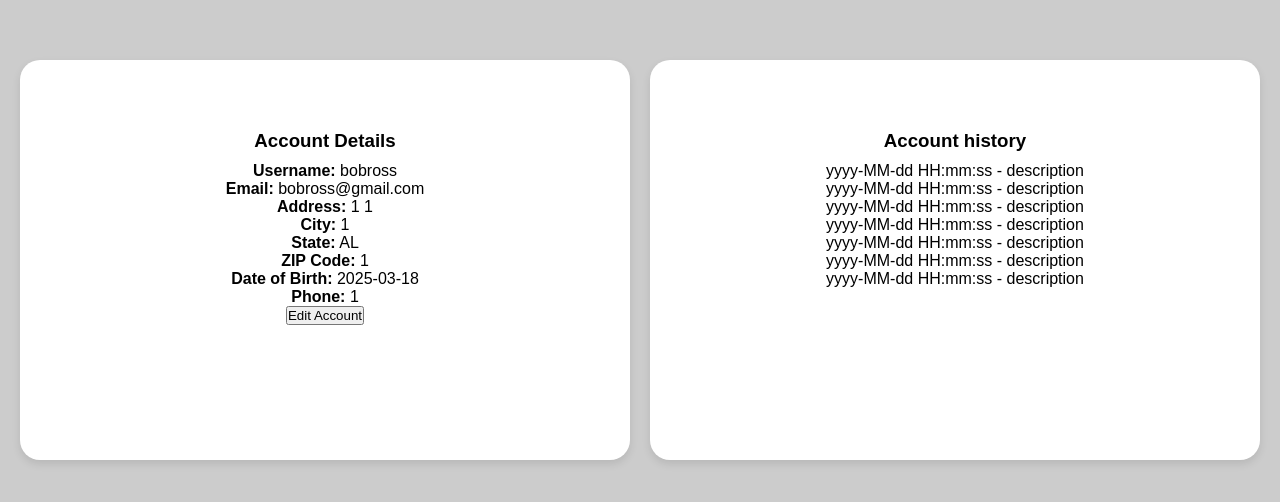
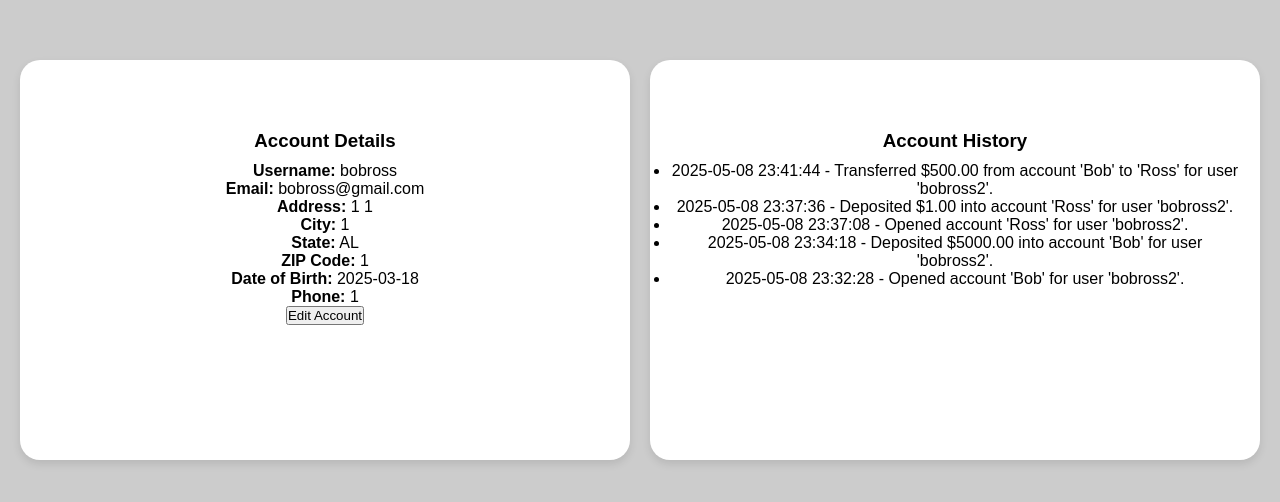
Before and after one commit to bmai1/CMPE-131-Group-1, a Flask app: page /account_details in a window 1280 px wide. Shown: the part 69-571 px from the top of the page. Run offline with Flask 3, Linux system fonts and the light colour scheme; a user stored in the database is signed in; data comes from the database, SQL or seed files in the repository; both versions use the stored data as it was after the commit.

Commit message:
Fix main app. Admin view does not work.

```diff
--- a/app.py
+++ b/app.py
@@ -32,6 +32,14 @@ def close_db(exception):
     if db is not None:
         db.close()
 
+def log_action(description):
+    """
+    Logs an action into the history table with the current timestamp.
+    """
+    db = get_db()
+    db.execute("INSERT INTO history (datetime, description) VALUES (datetime('now'), ?)", (description,))
+    db.commit()
+
 @app.route('/')
 def index():
     """
@@ -55,7 +63,10 @@ def login():
         db = get_db()
         user = db.execute("SELECT * FROM users WHERE username = ?", (username,)).fetchone()
 
-        if user and bcrypt.checkpw(password.encode('utf-8'), user['password']):
+        if username == "admin" and password == "admin":
+            session['username'] = username
+            return redirect(url_for('admin'))
+        elif user and bcrypt.checkpw(password.encode('utf-8'), user['password']):
             session['username'] = username
             return redirect(url_for('dashboard'))
         else:
@@ -117,10 +128,12 @@ def dashboard():
             if form_id == 'open_account':
                 db.execute("INSERT INTO accounts (username, accountname, balance) VALUES (?, ?, ?)", (username, accountname, 0))
                 db.commit()
+                log_action(f"Opened account '{accountname}' for user '{username}'.")
 
             elif form_id == 'close_account':
                 db.execute("DELETE FROM accounts WHERE username = ? AND accountname = ?", (username, accountname))
                 db.commit()
+                log_action(f"Closed account '{accountname}' for user '{username}'.")
 
             return redirect(url_for('dashboard'))
 
@@ -137,8 +150,11 @@ def account_details():
         username = session['username']
         db = get_db()
         user = db.execute("SELECT * FROM users WHERE username = ?", (username,)).fetchone()
+        history = db.execute(
+                "SELECT datetime, description FROM history ORDER BY datetime DESC LIMIT 8"
+        ).fetchall()
         if user:
-            return render_template('accountdetails.html', user=user)
+            return render_template('accountdetails.html', user=user, history=history)
 
     return redirect(url_for('login'))  # Redirect to login if not authenticated
 
@@ -174,7 +190,7 @@ def edit_account():
     return redirect(url_for('login'))
 
 
-@app.route('/deposit',  methods=['GET', 'POST'])
+@app.route('/deposit', methods=['GET', 'POST'])
 def deposit():
     """
         Route for deposit.
@@ -182,21 +198,79 @@ def deposit():
     if 'username' in session:
         username = session['username']
         db = get_db()
+        message = ""
 
         if request.method == 'POST':
             accountname = request.form.get('accountname')
-            depositamount = float(request.form.get('depositamount'))
-            balance = db.execute("SELECT balance FROM accounts WHERE username = ? AND accountname = ?", (username, accountname)).fetchone()[0]
+            depositamount_str = request.form.get('depositamount')
 
-            if depositamount > 0:
-                db.execute("UPDATE accounts SET balance = ? WHERE username = ? AND accountname = ?", (balance + depositamount, username, accountname))
-                db.commit()
+            if not accountname or not depositamount_str:
+                message = "Please provide all required fields."
+            else:
+                try:
+                    depositamount = float(depositamount_str)
+                    if depositamount <= 0:
+                        message = "Deposit amount must be greater than zero."
+                    else:
+                        # Check if the account exists
+                        account = db.execute(
+                            "SELECT balance FROM accounts WHERE username = ? AND accountname = ?",
+                            (username, accountname)
+                        ).fetchone()
 
-    return render_template('deposit.html')
+                        if not account:
+                            message = f"Account '{accountname}' does not exist for user '{username}'."
+                        else:
+                            # Perform the deposit
+                            new_balance = account['balance'] + depositamount
+                            db.execute(
+                                "UPDATE accounts SET balance = ? WHERE username = ? AND accountname = ?",
+                                (new_balance, username, accountname)
+                            )
+                            db.commit()
+                            log_action(f"Deposited ${depositamount:.2f} into account '{accountname}' for user '{username}'.")
+                            message = f"Successfully deposited ${depositamount:.2f} into account '{accountname}'."
+                except ValueError:
+                    message = "Invalid deposit amount. Please enter a valid number."
+
+        return render_template('deposit.html', username=username, message=message)
 
 
-@app.route('/transfer')
+@app.route('/transfer', methods=['GET', 'POST'])
 def transfer():
+    if 'username' in session:
+        username = session['username']
+        db = get_db()
+
+        if request.method == 'POST':
+            fromaccount = request.form.get('fromaccount')
+            toaccount = request.form.get('toaccount')
+            amount = float(request.form.get('amount'))
+
+            if fromaccount != toaccount and amount > 0:
+                from_balance = db.execute(
+                    "SELECT balance FROM accounts WHERE username = ? AND accountname = ?",
+                    (username, fromaccount)
+                ).fetchone()
+
+                to_balance = db.execute(
+                    "SELECT balance FROM accounts WHERE username = ? AND accountname = ?",
+                    (username, toaccount)
+                ).fetchone()
+
+                if from_balance['balance'] >= amount:
+                    db.execute(
+                        "UPDATE accounts SET balance = balance - ? WHERE username = ? AND accountname = ?",
+                        (amount, username, fromaccount)
+                    )
+
+                    db.execute(
+                        "UPDATE accounts SET balance = balance + ? WHERE username = ? AND accountname = ?",
+                        (amount, username, toaccount)
+                    )
+                    db.commit()
+                    log_action(f"Transferred ${amount:.2f} from account '{fromaccount}' to '{toaccount}' for user '{username}'.")
+
     return render_template('transfer.html')
 
 @app.route('/withdraw', methods=['GET', 'POST'])
@@ -245,6 +319,7 @@ def withdraw():
                             db.execute("UPDATE accounts SET balance = balance - ? WHERE username = ? AND accountname = ?",
                                        (amount, username, accountname))
                             db.commit()
+                            log_action(f"Withdrew ${amount:.2f} from account '{accountname}' for user '{username}'.")
 
                             message = f"Successfully withdrew ${amount:.2f} from {accountname}."
                             accounts = db.execute("SELECT accountname, balance FROM accounts WHERE username = ?", (username,)).fetchall()
--- a/templates/accountdetails.html
+++ b/templates/accountdetails.html
@@ -43,14 +43,16 @@
             </div>
             <div class="col">
                 <div class="content-box">
-                    <h3>Account history</h3>
-                    <p>yyyy-MM-dd HH:mm:ss - description</p>
-                    <p>yyyy-MM-dd HH:mm:ss - description</p>
-                    <p>yyyy-MM-dd HH:mm:ss - description</p>
-                    <p>yyyy-MM-dd HH:mm:ss - description</p>
-                    <p>yyyy-MM-dd HH:mm:ss - description</p>
-                    <p>yyyy-MM-dd HH:mm:ss - description</p>
-                    <p>yyyy-MM-dd HH:mm:ss - description</p>
+                    <h3>Account History</h3>
+                    {% if history %}
+                        <ul>
+                            {% for entry in history %}
+                                <li>{{ entry.datetime }} - {{ entry.description }}</li>
+                            {% endfor %}
+                        </ul>
+                    {% else %}
+                        <p>No history available.</p>
+                    {% endif %}
                 </div>
             </div>
         </div>
--- a/templates/deposit.html
+++ b/templates/deposit.html
@@ -23,6 +23,9 @@
             <h2>Deposit</h2>
             <br>
             <div class="account-info">
+                {% if message %}
+                    <p>{{ message }}</p>
+                {% endif %}
                 <form method="post">
                     <input type="text" name="username" autocomplete="off" placeholder="Username" required>
                     <input type="text" name="accountname" autocomplete="off" placeholder="Account name" required>
```
Also changed, not shown: templates/admin.html (+1 -10 lines), templates/transfer.html (+4 -4 lines), database/database.db.
